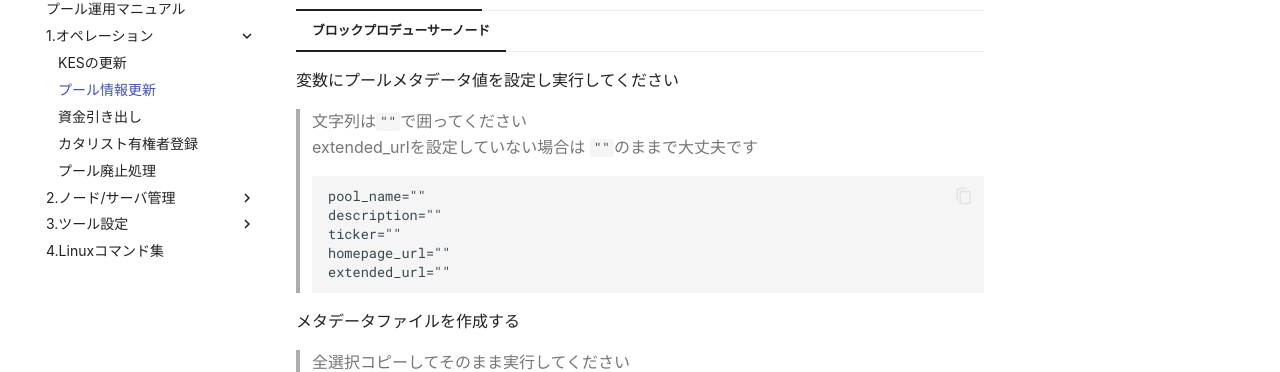
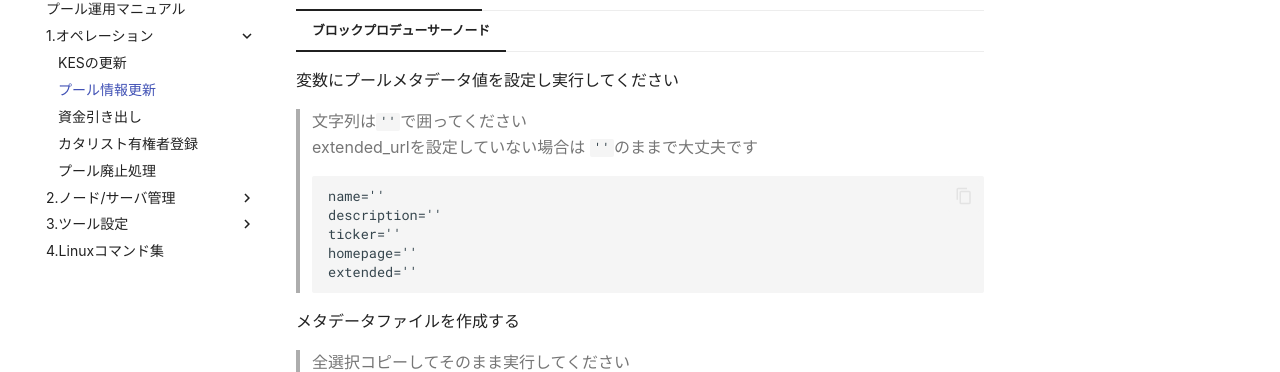
Before and after one commit to btbf/spojapanguild, an MkDocs documentation site: the page built from docs/operation/cert-update.md, in a window 1280 px wide and 900 px high, scrolled down 511 px. Shown: the part 147-519 px from the top of the window. Built offline with MkDocs 1.6.1 and Material for MkDocs 9.7.7, drawn with Linux system fonts in a browser that asks for light colours; comment, search, counter and statistics services are not loaded.

Commit message:
metadata fix

````diff
--- a/docs/operation/cert-update.md
+++ b/docs/operation/cert-update.md
@@ -16,14 +16,14 @@
 === "メタデータ更新を含む場合"
     === "ブロックプロデューサーノード"
         変数にプールメタデータ値を設定し実行してください
-        > 文字列は`""`で囲ってください
-        > extended_urlを設定していない場合は `""`のままで大丈夫です
+        > 文字列は`''`で囲ってください
+        > extended_urlを設定していない場合は `''`のままで大丈夫です
         ```
-        pool_name=""
-        description=""
-        ticker=""
-        homepage_url=""
-        extended_url=""
+        name=''
+        description=''
+        ticker=''
+        homepage=''
+        extended=''
         ```
 
         メタデータファイルを作成する
````
